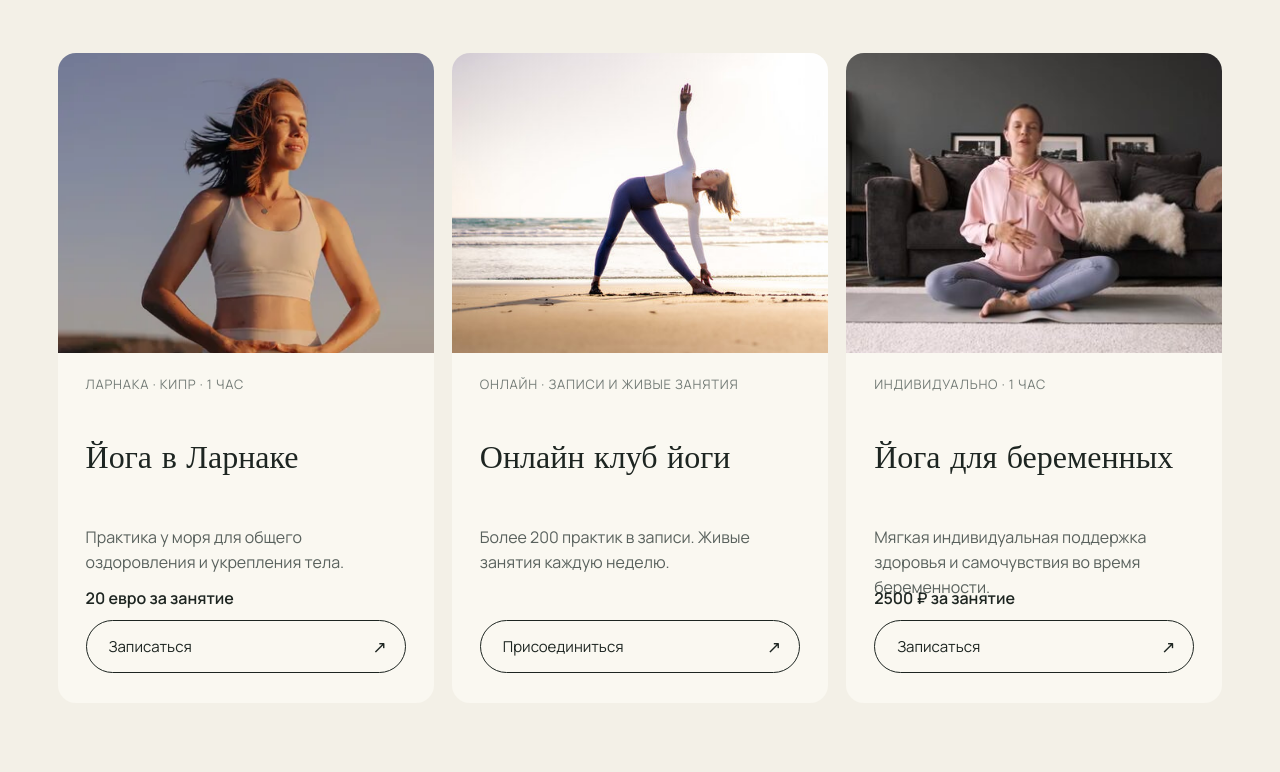
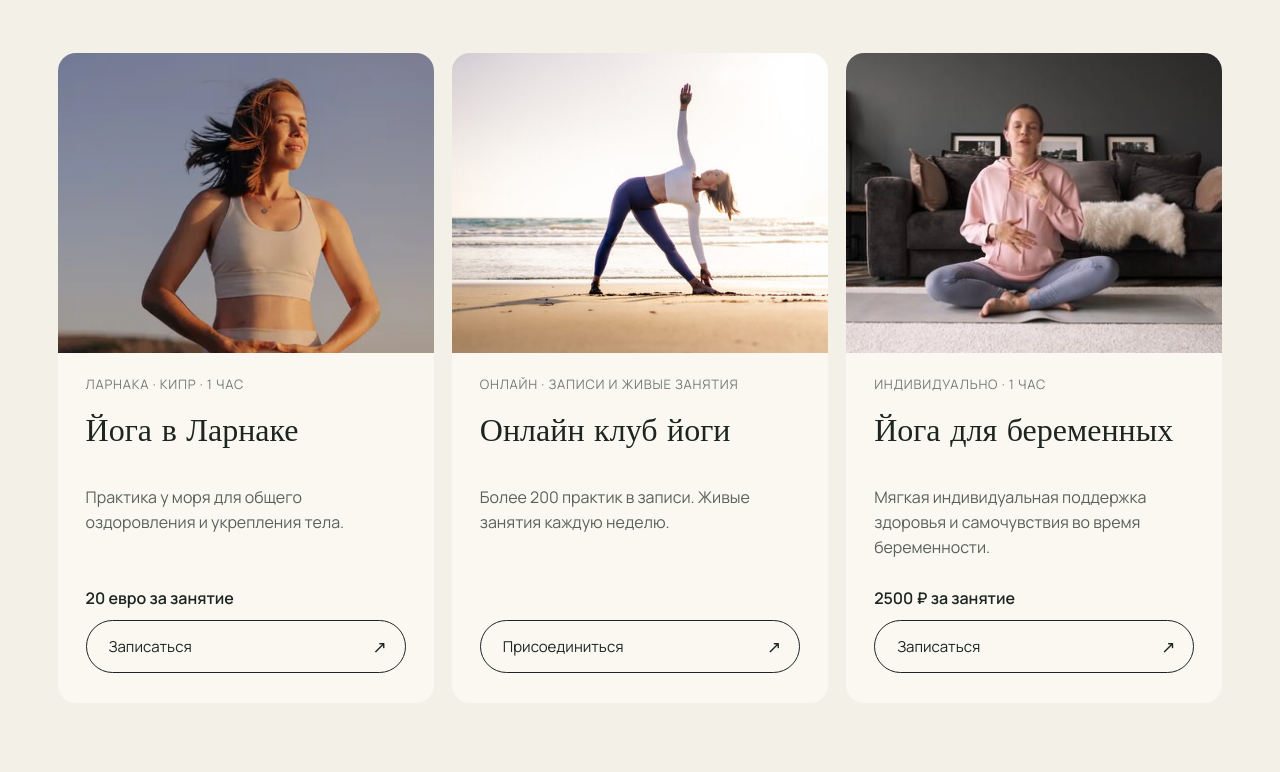
Before and after one commit to lavitaebellaalina-create/Yoga23112026, a website: page practices.html in a window 1280 px wide. Shown: the part 300-1072 px from the top of the page. Drawn offline with Linux system fonts and the light colour scheme.

Commit message:
Prevent practice text and price overlap
Co-authored-by: Copilot <223556219+Copilot@users.noreply.github.com>

```diff
--- a/styles.css
+++ b/styles.css
@@ -467,13 +467,13 @@ footer > div > a { border-bottom: 1px solid var(--ink); padding-bottom: 5px; }
 .source-service img { height: 300px; object-fit: cover; }
 .source-service > div {
   display: grid;
-  grid-template-rows: auto 72px 72px 44px 48px;
+  grid-template-rows: auto 72px 96px 44px 48px;
   align-items: start;
   padding: 24px 28px 30px;
 }
-.source-service h2 { grid-row: 2; font-family: "Marcellus", serif; font-size: var(--card-title); font-weight: 400; margin: 0; }
+.source-service h2 { grid-row: 2; font-family: "Marcellus", serif; font-size: var(--card-title); font-weight: 400; line-height: 1.12; margin: 0; }
 .source-service .service-meta { grid-row: 1; margin: 0 !important; line-height: 1.2; }
-.source-service p:not(.service-meta) { grid-row: 3; min-height: 72px; line-height: 1.55; color: #59615d; }
+.source-service p:not(.service-meta) { grid-row: 3; height: 96px; margin: 0; overflow: hidden; line-height: 1.55; color: #59615d; }
 .source-service strong { grid-row: 4; margin: 6px 0 0; align-self: start; white-space: nowrap; }
 .source-service .button { grid-row: 5; align-self: end; }
 .course-details { display: grid; gap: 12px; margin: 0 4.5vw 110px; }
```
